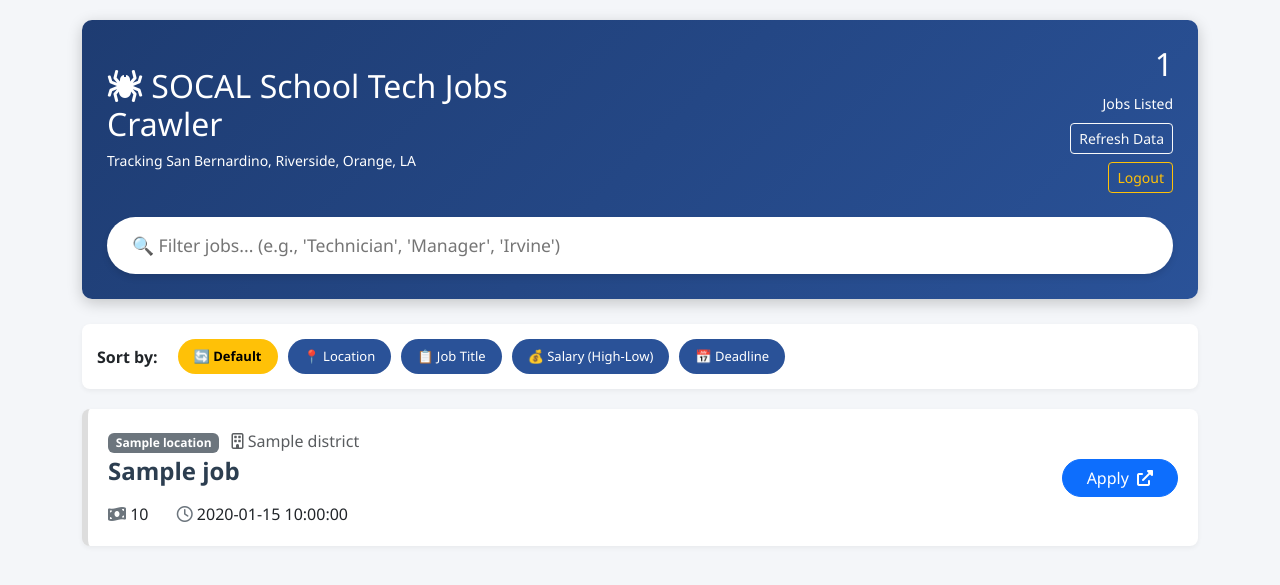
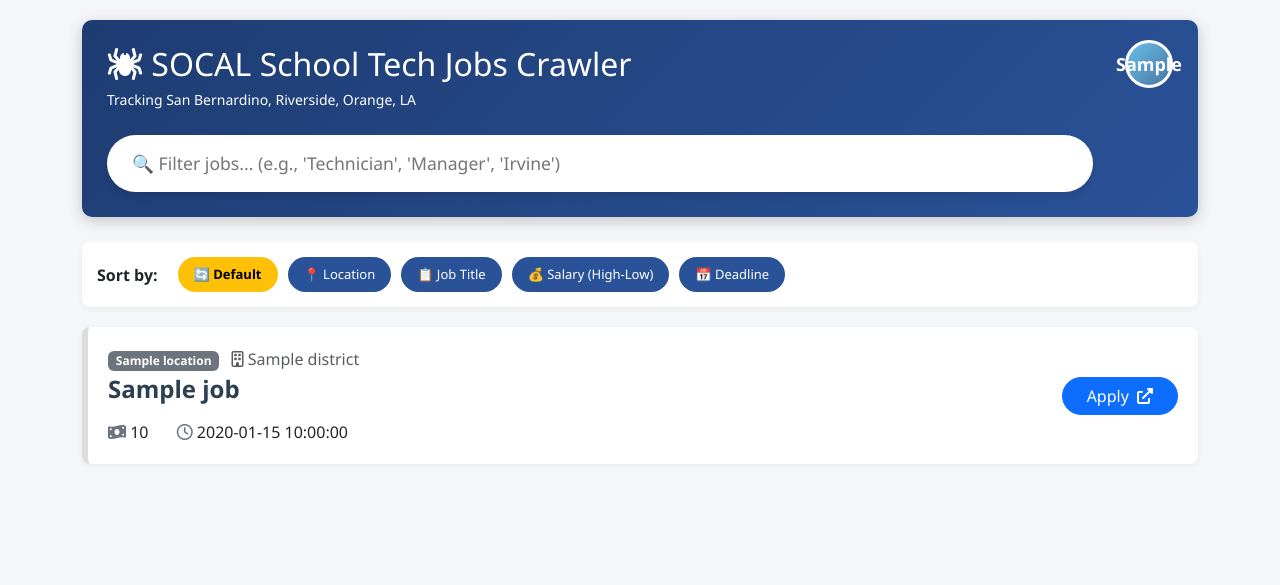
Before and after one commit to stevenarmenta1/edjoin-job-scraper-bot, a Flask app: template templates/index.html in a window 1280 px wide. Shown: the top 585 px of the page. Run offline with Flask 2, Linux system fonts and the light colour scheme; the visitor is signed in with stand-in values (Sample User, id 1); the template is opened without the code that fills it: most values are stand-ins (such as "Sample title", 1, 10 or a date in 2020).

Commit message:
Added Google Sign in and user initial icon components

```diff
--- a/app.py
+++ b/app.py
@@ -11,15 +11,19 @@ from selenium.webdriver.chrome.options import Options
 from selenium.webdriver.chrome.service import Service
 from webdriver_manager.chrome import ChromeDriverManager
 import time
-# Google OAuth removed per user request. Flask-Dance integration disabled.
 import logging
 import traceback
 
 
-
 app = Flask(__name__)
 # Use an environment-provided secret key in production
-app.secret_key = os.getenv('FLASK_SECRET_KEY', 'replace-this-with-a-secret-key')  # Needed for session management
+app.secret_key = os.getenv('FLASK_SECRET_KEY')  # Needed for session management
+
+# CRITICAL: Disable session cookie expiration to prevent state mismatch errors
+app.config['PERMANENT_SESSION_LIFETIME'] = 3600  # 1 hour
+app.config['SESSION_COOKIE_SECURE'] = False  # Set to True in production with HTTPS
+app.config['SESSION_COOKIE_HTTPONLY'] = True
+app.config['SESSION_COOKIE_SAMESITE'] = 'Lax'
 
 # --- Basic error logging (write to console only, not a file) ---
 logging.basicConfig(
@@ -36,6 +40,8 @@ oauth.register(
     name='google',
     client_id=app.config.get('GOOGLE_CLIENT_ID'),
     client_secret=app.config.get('GOOGLE_CLIENT_SECRET'),
+    access_token_url='https://oauth2.googleapis.com/token',
+    authorize_url='https://accounts.google.com/o/oauth2/auth',
     server_metadata_url='https://accounts.google.com/.well-known/openid-configuration',
     client_kwargs={'scope': 'openid email profile'},
 )
@@ -57,6 +63,7 @@ def login_google():
     # Redirect user to Google's OAuth 2.0 authorization page
     # Allow forcing the redirect URI via env var so it exactly matches
     # what's registered in Google Cloud Console (e.g. use 127.0.0.1 vs localhost).
+    session.permanent = True  # Make session persist across restarts
     redirect_uri = os.getenv('OAUTH_REDIRECT_URI') or url_for('auth_google', _external=True)
     return oauth.google.authorize_redirect(redirect_uri)
 
@@ -67,10 +74,11 @@ def auth_google():
     try:
         token = oauth.google.authorize_access_token()
         # Retrieve user info from Google's UserInfo endpoint
-        resp = oauth.google.get('userinfo')
+        resp = oauth.google.get('https://openidconnect.googleapis.com/v1/userinfo', token=token)
         userinfo = resp.json()
         email = userinfo.get('email')
         name = userinfo.get('name') or userinfo.get('given_name')
+        picture = userinfo.get('picture')
 
         if not email:
             flash('Could not retrieve email from Google account.', 'danger')
@@ -80,8 +88,13 @@ def auth_google():
         USERS = load_users()
         # Create a new user entry if not present. Password is None for OAuth users.
         if email not in USERS:
-            USERS[email] = {'password': None, 'name': name, 'oauth': 'google'}
+            USERS[email] = {'password': None, 'name': name, 'oauth': 'google', 'picture': picture}
             save_users(USERS)
+        else:
+            # Update picture for existing Google OAuth users
+            if USERS[email].get('oauth') == 'google':
+                USERS[email]['picture'] = picture
+                save_users(USERS)
 
         login_user(User(email))
         return redirect(url_for('home'))
@@ -141,7 +154,7 @@ def get_jobs_with_browser():
     chrome_options.add_argument("--headless")
     chrome_options.add_argument("--disable-gpu")
     chrome_options.add_argument("--no-sandbox")
-    chrome_options.add_argument("--disable-dev-shm-usage") # Added for stability
+    chrome_options.add_argument("--disable-dev-shm-usage")
 
     service = Service(ChromeDriverManager().install())
     driver = webdriver.Chrome(service=service, options=chrome_options)
@@ -154,12 +167,11 @@ def get_jobs_with_browser():
 
             try:
                 driver.get(url)
-                time.sleep(3) # Wait for load
+                time.sleep(3)
 
                 page_html = driver.page_source
                 soup = BeautifulSoup(page_html, "html.parser")
 
-                # Find links containing /Home/JobPosting/
                 job_links = soup.find_all("a", href=lambda href: href and "/Home/JobPosting/" in href)
 
                 seen_urls = set()
@@ -170,7 +182,6 @@ def get_jobs_with_browser():
                     full_link = f"https://www.edjoin.org{href}"
                     title = link.get_text(strip=True)
 
-                    # EXTRACT ID for sorting
                     try:
                         job_id = int(href.split("/")[-1])
                     except:
@@ -179,7 +190,6 @@ def get_jobs_with_browser():
                     if not title or full_link in seen_urls:
                         continue
 
-                    # --- DATA EXTRACTION ---
                     card = link.find_parent(lambda tag: tag.name == 'div' and tag.find(class_='salary-p'))
 
                     salary = "Salary not listed"
@@ -187,18 +197,15 @@ def get_jobs_with_browser():
                     district = "District info not found"
 
                     if card:
-                        # 1. SALARY
                         salary_tag = card.find(class_="salary-p")
                         if salary_tag:
                             salary = salary_tag.get_text(strip=True)
 
-                        # 2. DEADLINE
                         deadline_span = card.find("span", class_="deadline")
                         if deadline_span:
                             deadline_text = deadline_span.parent.get_text(strip=True)
                             deadline = deadline_text.replace("Deadline:", "").strip()
 
-                        # 3. DISTRICT
                         district_tag = card.find(class_="district")
                         if district_tag:
                             district = district_tag.get_text(strip=True)
@@ -229,30 +236,34 @@ def get_jobs_with_browser():
         driver.quit()
         print("Browser closed.")
 
-    # --- THE SORTING MAGIC (UPDATED TO REMOVE LOCATION SORT) ---
-
-    # 1. REMOVE location_priority dictionary (not needed)
-    # location_priority = {
-    #     "San Bernardino": 1,
-    #     "Riverside": 2,
-    #     "Orange": 3,
-    #     "Los Angeles": 4
-    # }
-
     print("Sorting by Job ID (Newest First) regardless of location...")
-
-    # 2. Sort by ONLY the Job ID (Negative sign means Descending/Newest first)
     all_jobs.sort(key=lambda x: -x['id'])
 
     return all_jobs
 
-@app.route('/')
+def get_initials(name):
+    """Extract initials from a name string"""
+    if not name:
+        return 'U'
+    parts = name.strip().split()
+    if len(parts) >= 2:
+        return (parts[0][0] + parts[-1][0]).upper()
+    return name[:2].upper()
 
 @app.route('/')
 @login_required
 def home():
     job_list = get_jobs_with_browser()
-    return render_template('index.html', jobs=job_list, count=len(job_list))
+    user_data = None
+    user_initials = 'U'
+
+    # Get current user data
+    if current_user.is_authenticated:
+        user_data = USERS.get(current_user.id, {})
+        if user_data and user_data.get('name'):
+            user_initials = get_initials(user_data.get('name'))
+
+    return render_template('index.html', jobs=job_list, count=len(job_list), user_data=user_data, current_user=current_user, user_initials=user_initials)
 
 
 # --- Register Route ---
@@ -278,8 +289,6 @@ def register():
     return render_template('register.html')
 
 
-# Google sign-in route removed. Use username/password login and registration routes.
-
 # --- Login Route ---
 @app.route('/login', methods=['GET', 'POST'])
 def login():
@@ -304,4 +313,4 @@ def logout():
     return redirect(url_for('login'))
 
 if __name__ == '__main__':
-    app.run(debug=True, port=5000)
+    app.run(debug=True, port=5000, use_reloader=False)
--- a/templates/index.html
+++ b/templates/index.html
@@ -13,6 +13,116 @@
             background: linear-gradient(135deg, #1e3c72 0%, #2a5298 100%);
             color: white; padding: 25px; border-radius: 10px; margin-bottom: 25px;
             box-shadow: 0 4px 15px rgba(0,0,0,0.2);
+            position: relative;
+        }
+
+        /* User Profile Section */
+        .user-profile-section {
+            position: absolute;
+            top: 20px;
+            right: 25px;
+            display: flex;
+            align-items: center;
+            gap: 15px;
+        }
+
+        .user-avatar {
+            width: 48px;
+            height: 48px;
+            border-radius: 50%;
+            border: 3px solid white;
+            cursor: pointer;
+            transition: transform 0.2s ease;
+            background: linear-gradient(135deg, #66c0ea 0%, #4b74a2 100%);
+            display: flex;
+            align-items: center;
+            justify-content: center;
+            font-size: 18px;
+            font-weight: bold;
+            color: white;
+        }
+
+        .user-avatar:hover {
+            transform: scale(1.1);
+        }
+
+        .user-avatar img {
+            width: 100%;
+            height: 100%;
+            border-radius: 50%;
+            object-fit: cover;
+        }
+
+        .user-dropdown {
+            position: absolute;
+            top: 80px;
+            right: 25px;
+            background: white;
+            border-radius: 8px;
+            box-shadow: 0 4px 12px rgba(0,0,0,0.15);
+            z-index: 1000;
+            min-width: 200px;
+            display: none;
+        }
+
+        .user-dropdown.show {
+            display: block;
+            animation: slideDown 0.2s ease;
+        }
+
+        @keyframes slideDown {
+            from {
+                opacity: 0;
+                transform: translateY(-10px);
+            }
+            to {
+                opacity: 1;
+                transform: translateY(0);
+            }
+        }
+
+        .dropdown-header {
+            padding: 15px;
+            border-bottom: 1px solid #eee;
+        }
+
+        .dropdown-user-name {
+            font-weight: 600;
+            color: #2c3e50;
+            margin-bottom: 4px;
+        }
+
+        .dropdown-user-email {
+            font-size: 12px;
+            color: #7f8c8d;
+        }
+
+        .dropdown-item {
+            padding: 10px 15px;
+            color: #2c3e50;
+            cursor: pointer;
+            transition: background-color 0.2s ease;
+            display: flex;
+            align-items: center;
+            gap: 10px;
+            text-decoration: none;
+        }
+
+        .dropdown-item:hover {
+            background-color: #f4f6f9;
+        }
+
+        .dropdown-divider {
+            margin: 8px 0;
+            border-top: 1px solid #eee;
+        }
+
+        .dropdown-item.logout {
+            color: #d9534f;
+        }
+
+        .dropdown-item.logout:hover {
+            background-color: #ffe6e6;
         }
 
         /* Search Bar Styling */
@@ -67,30 +177,53 @@
         .high-pay { color: #008000; font-weight: bold; background-color: #e8f5e9; padding: 2px 6px; border-radius: 4px; }
 
         .deadline-urgent { color: #d9534f; font-weight: bold; }
+
+        .header-content {
+            margin-right: 80px;
+        }
     </style>
 </head>
 <body>
 
 <div class="container">
     <div class="header-area">
-        <div class="row align-items-center">
-            <div class="col-md-6">
-                <h2 class="mb-1"><i class="fas fa-spider"></i> SOCAL School Tech Jobs Crawler</h2>
-                <small>Tracking San Bernardino, Riverside, Orange, LA</small>
-            </div>
-            <div class="col-md-6 text-end">
-                <h2 id="visible-count">{{ count }}</h2>
-                <small>Jobs Listed</small>
-                <div class="d-flex flex-column align-items-end">
-                    <a href="/" class="btn btn-outline-light btn-sm mt-2">Refresh Data</a>
-                    <a href="/logout" class="btn btn-outline-warning btn-sm mt-2">Logout</a>
+        <!-- User Profile Section -->
+        <div class="user-profile-section">
+            {% if current_user.is_authenticated and user_data %}
+                <div class="user-avatar" onclick="toggleDropdown()" id="userAvatarBtn" title="{{ user_data.get('name', 'User') }}">
+                    <span id="userInitials">{{ user_initials }}</span>
                 </div>
-            </div>
+
+                <div class="user-dropdown" id="userDropdown">
+                    <div class="dropdown-header">
+                        <div class="dropdown-user-name">{{ user_data.get('name', current_user.id) }}</div>
+                        <div class="dropdown-user-email">{{ current_user.id }}</div>
+                    </div>
+                    <a href="/" class="dropdown-item">
+                        <i class="fas fa-home"></i>
+                        <span>Home</span>
+                    </a>
+                    <a href="/" class="dropdown-item">
+                        <i class="fas fa-redo"></i>
+                        <span>Refresh Data</span>
+                    </a>
+                    <div class="dropdown-divider"></div>
+                    <a href="/logout" class="dropdown-item logout">
+                        <i class="fas fa-sign-out-alt"></i>
+                        <span>Sign Out</span>
+                    </a>
+                </div>
+            {% endif %}
         </div>
-
-        <div class="row mt-4">
-            <div class="col-md-12">
-                <input type="text" id="jobSearch" class="search-box" placeholder="🔍 Filter jobs... (e.g., 'Technician', 'Manager', 'Irvine')">
+        <div class="header-content">
+                <div class="col-12">
+                    <h2 class="mb-1"><i class="fas fa-spider"></i> SOCAL School Tech Jobs Crawler</h2>
+                    <small>Tracking San Bernardino, Riverside, Orange, LA</small>
+                </div>
+            <div class="row mt-4">
+                <div class="col-md-12">
+                    <input type="text" id="jobSearch" class="search-box" placeholder="🔍 Filter jobs... (e.g., 'Technician', 'Manager', 'Irvine')">
+                </div>
             </div>
         </div>
     </div>
@@ -151,6 +284,22 @@
 <script>
     let currentSort = 'default';
     let jobsArray = [];
+
+    // Toggle user dropdown
+    function toggleDropdown() {
+        const dropdown = document.getElementById('userDropdown');
+        dropdown.classList.toggle('show');
+    }
+
+    // Close dropdown when clicking outside
+    document.addEventListener('click', function(event) {
+        const dropdown = document.getElementById('userDropdown');
+        const avatarBtn = document.getElementById('userAvatarBtn');
+
+        if (dropdown && avatarBtn && !dropdown.contains(event.target) && !avatarBtn.contains(event.target)) {
+            dropdown.classList.remove('show');
+        }
+    });
 
     // Initialize jobs array from DOM
     function initializeJobs() {
@@ -222,8 +371,6 @@
                 hasResults = true;
             }
         });
-
-        document.getElementById('visible-count').innerText = visibleCount;
         document.getElementById('noResults').style.display = hasResults ? "none" : "block";
 
         // Update active button
--- a/templates/login.html
+++ b/templates/login.html
@@ -22,9 +22,9 @@
 
         <!-- Social sign-in (Google) -->
         <div class="d-grid mb-3">
-            <a href="/login/google" class="btn btn-light border">
-                <img src="https://www.gstatic.com/devrel-devsite/prod/vb0c4f1f3f1c7a3b0f9f1b5b6c7d8e9f2/google_logo.png" alt="Google" style="height:20px; margin-right:8px; vertical-align:middle;">
-                <span style="vertical-align:middle;">Continue with Google</span>
+            <a href="/login/google" class="btn btn-outline-primary border-2">
+                <i class="fab fa-google me-2"></i>
+                Continue with Google
             </a>
         </div>
         <div class="text-center text-muted mb-3">or sign in with your username and password</div>
--- a/users.json
+++ b/users.json
@@ -1 +1 @@
-{"test": {"password": "test"}, "testuser": {"password": "testpass"}}
+{"test": {"password": "test"}, "testuser": {"password": "testpass"}, "armentaa.steven@gmail.com": {"password": null, "name": "Steven Armenta", "oauth": "google", "picture": "https://lh3.googleusercontent.com/a/ACg8ocKeL3Em102J2RmCHDDXRM6gOu5Tx0TpBa45UqjwA9qtJ9_HGNeC2Q=s96-c"}}
```
